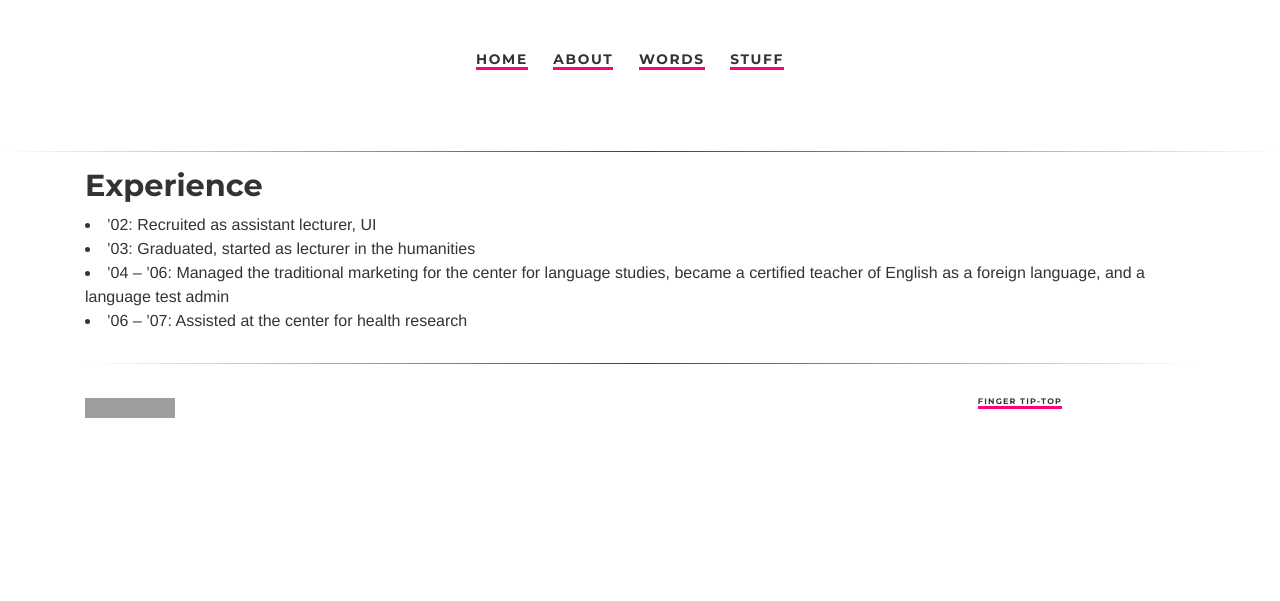
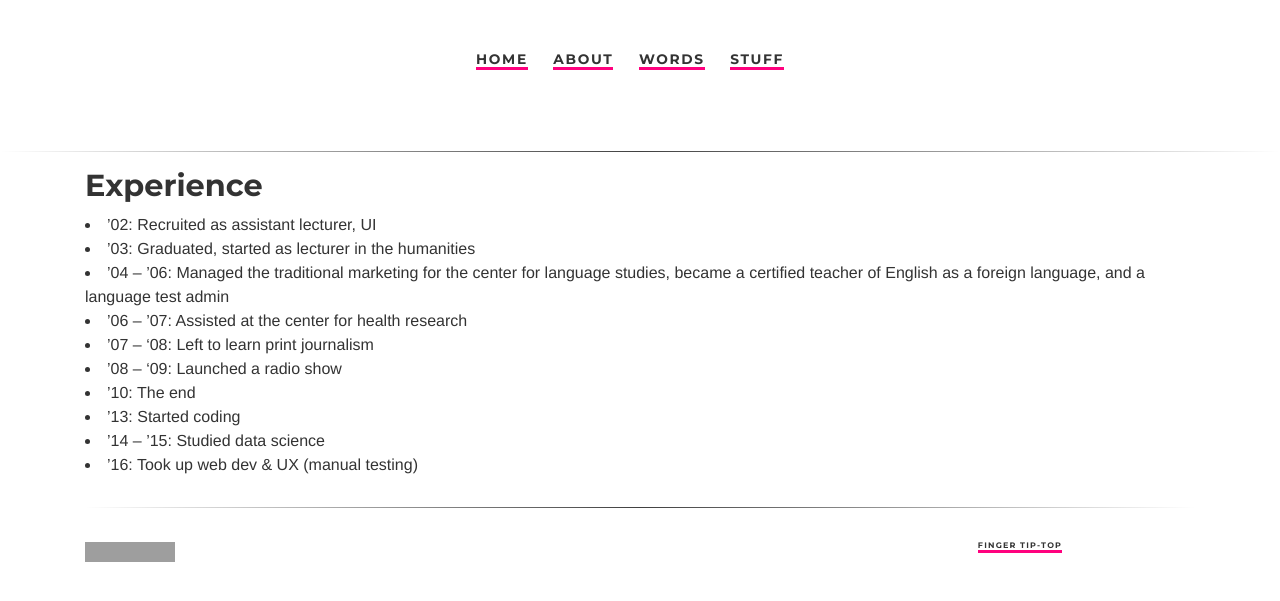
Before and after one commit to ariesti/ariesti.github.io, a Jekyll site: the page built from about/index.html, in a window 1280 px wide. Shown: the top 601 px of the page. Built offline with Jekyll 4.4.1, drawn with Linux system fonts in a browser that asks for light colours; grey boxes are pictures that could not be loaded.

Commit message:
Update index.html

```diff
--- a/about/index.html
+++ b/about/index.html
@@ -10,3 +10,9 @@ permalink: /about/
 <li>’03: Graduated, started as lecturer in the humanities</li>
 <li>’04 – ’06: Managed the traditional marketing for the center for language studies, became a certified teacher of English as a foreign language, and a language test admin</li>
 <li>’06 – ’07: Assisted at the center for health research</li>
+<li>’07 – ‘08: Left to learn print journalism</li>
+<li>’08 – ‘09: Launched a radio show</li>
+<li>’10: The end</li>
+<li>’13: Started coding</li>
+<li>’14 – ’15: Studied data science</li>
+<li>’16: Took up web dev & UX (manual testing)</li>
```
